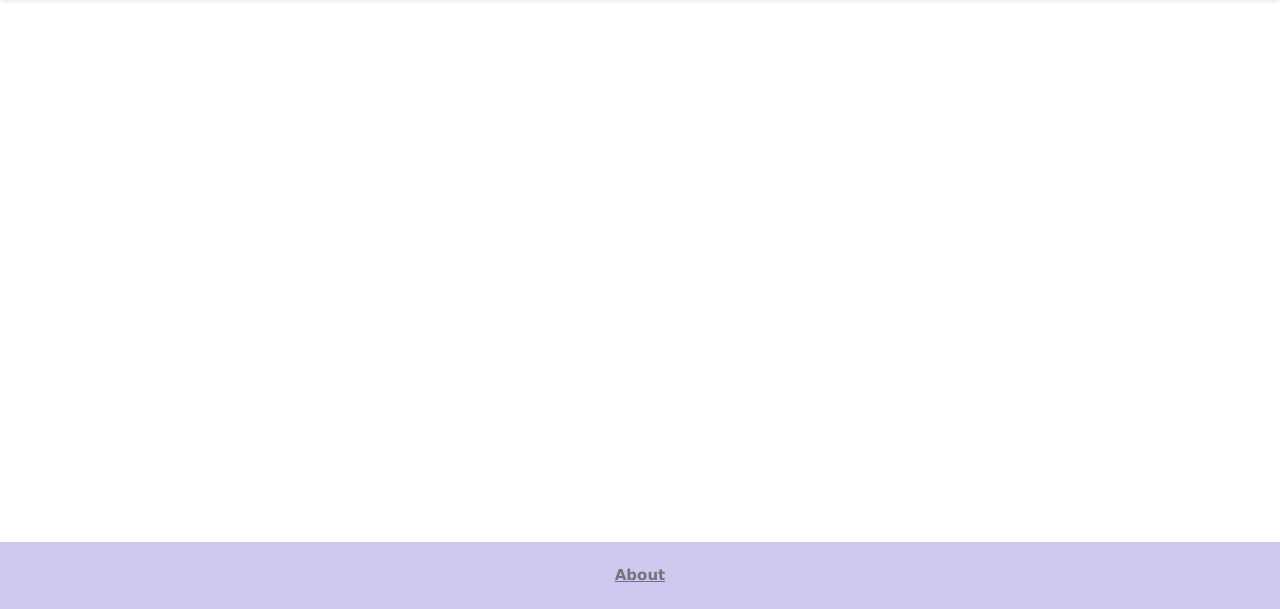
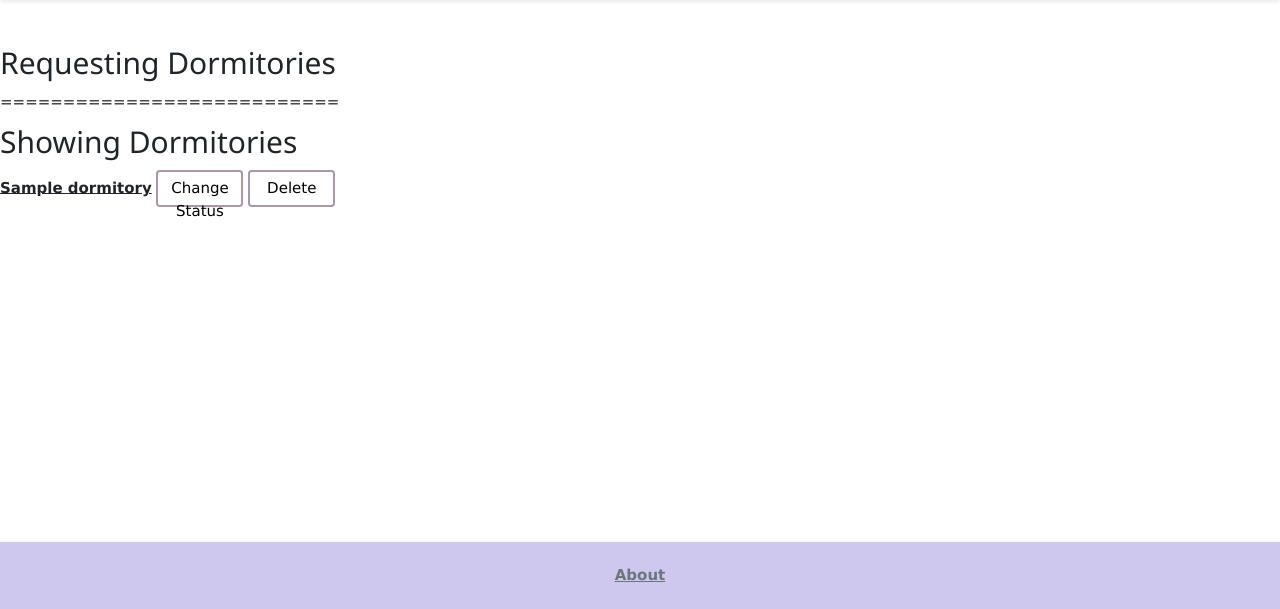
Before and after one commit to 6210612831/hahoor, a Django app: page /user/admin in a window 1280 px wide. Shown: the part 191-800 px from the top of the page. Run offline with Django 3.2, Linux system fonts and the light colour scheme; a user stored in the database is signed in; tables that the repository leaves empty hold one stand-in row (values such as "Sample post").

Commit message:
Update admin page

```diff
--- a/dormitory/templates/dormitory/admin.html
+++ b/dormitory/templates/dormitory/admin.html
@@ -1,8 +1,20 @@
 {% extends "dormitory/layout.html" %}
 
 {% block body %}
+<title>Dormitory Admin</title>
+<h2>Requesting Dormitories</h2>
 {% for dorm in req_dormitories %}
-    <b>{{dorm}}</b>
+    <a href = "{% url 'dormitory:dormitory' dorm.title %}"><b>{{dorm}}</b></a>
+    <a href="{% url 'dormitory:change_status_dormitory' dorm.id %}"><button type="button"class="btn button2" style="width: 5.8em; height: 2.5em;">Change Status</button></a>
+    <a href="{% url 'dormitory:remove_dormitory' dorm.id %}"><button type="button"class="btn button2" style="width: 5.8em; height: 2.5em;">Delete</button></a>
+    <br>
+{% endfor %}
+===========================<br>
+<h2>Showing Dormitories</h2>
+{% for dorm in else_dormitories %}
+    <a href = "{% url 'dormitory:dormitory' dorm.title %}"><b>{{dorm}}</b></a>
+    <a href="{% url 'dormitory:change_status_dormitory' dorm.id %}"><button type="button"class="btn button2" style="width: 5.8em; height: 2.5em;">Change Status</button></a>
+    <a href="{% url 'dormitory:remove_dormitory' dorm.id %}"><button type="button"class="btn button2" style="width: 5.8em; height: 2.5em;">Delete</button></a>
     <br>
 {% endfor %}
 {% endblock %}
--- a/dormitory/views.py
+++ b/dormitory/views.py
@@ -98,6 +98,7 @@ def remove_dormitory(request, dormitory_id):
         return HttpResponseRedirect(reverse("dormitory:index"))
 
     Dormitory.objects.filter(id=dormitory_id).delete()
+    return HttpResponseRedirect(reverse("user:admin"))
 
 
 def change_status_dormitory(request, dormitory_id):
@@ -115,3 +116,4 @@ def change_status_dormitory(request, dormitory_id):
     this_dorm.status = not(this_dorm.status)
 
     this_dorm.save()
+    return HttpResponseRedirect(reverse("user:admin"))
--- a/user/views.py
+++ b/user/views.py
@@ -101,5 +101,6 @@ def admin_view(request) :
         return HttpResponseRedirect(reverse("dormitory:index"))
 
     return render(request, "dormitory/admin.html", {
-        "req_dormitories": Dormitory.objects.filter(status=False).order_by('-date')
+        "req_dormitories": Dormitory.objects.filter(status=False).order_by('-date'),
+        "else_dormitories": Dormitory.objects.filter(status=True).order_by('-date'),
         })
```
